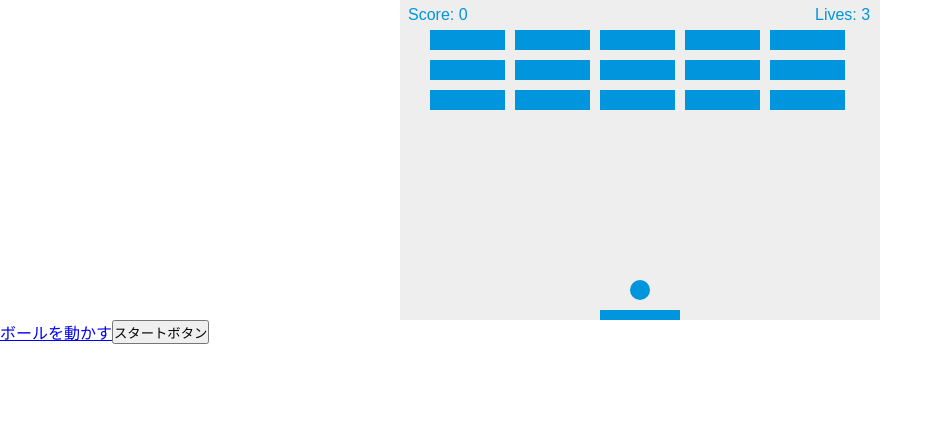
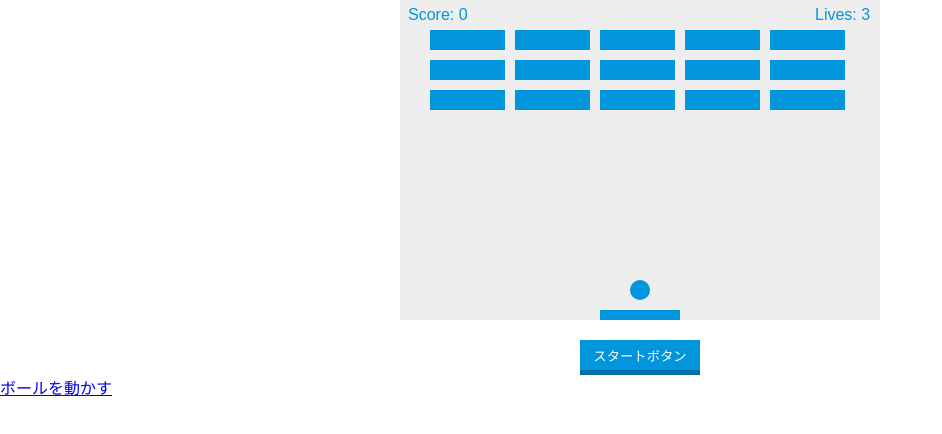
Before and after one commit to s-maeda-ttc/Learning-JavaScript-Break-Block, a plain HTML site: page index.html in a window 1280 px wide. Shown: the whole page, without its empty margins (0-942 px from the left). Drawn offline with Linux system fonts and the light colour scheme.

Commit message:
最終版改訂版
css修正

```diff
--- a/index.html
+++ b/index.html
@@ -5,15 +5,23 @@
         <title>クラス修正版ブロック崩し</title>
         <style>
             * { padding: 0; margin: 0; }
-            canvas { background:#eee; display: block; margin: 0 auto; }
+            canvas { background:#eee; display: block; margin: 0 auto 20px; }
+            #start-button { display: block; margin-left: auto; margin-right: auto;
+                            width: 120px; height: 35px;
+                            color:#fff; background-color: #0095DD;
+                            border:none; border-bottom: 5px solid #0270a6;}
+
+            #start-button:hover{
+                border-bottom: 2px solid #0270a6;
+            }
         </style>
     </head>
     <body>
 
         <canvas id="myCanvas"></canvas>
+        <input id="start-button" type="button" onclick="startLoop()" value="スタートボタン" />
         <div style="display: flex;">
             <a href="https://developer.mozilla.org/ja/docs/Games/Workflows/2D_Breakout_game_pure_JavaScript/Move_the_ball" target="_blank">ボールを動かす</a>
-            <input type="button" onclick="startLoop()" value="スタートボタン"></input>
         </div>
 
         <script type="text/javascript" src="js/canvasElement.js"></script>
```
